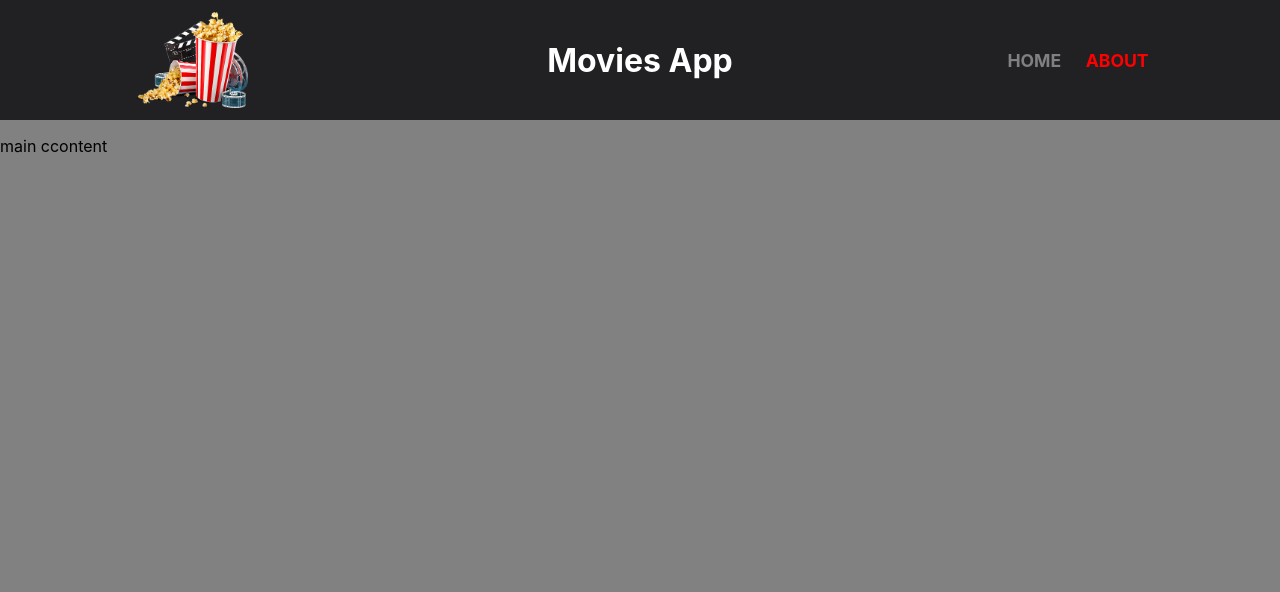
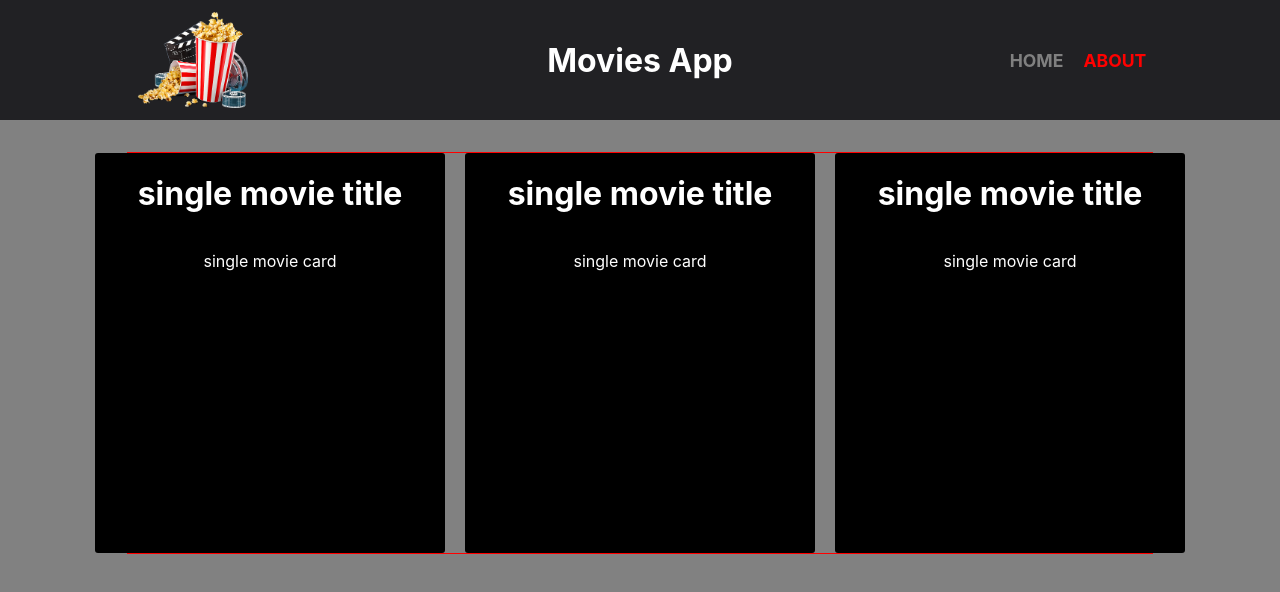
Before and after one commit to miloss98/strapi-movies-frontend, a React (Create React App) app: page / in a window 1280 px wide. Shown: the top 592 px of the page. Built offline with nearby package versions, Linux system fonts and the light colour scheme.

Commit message:
grid done

```diff
--- /dev/null
+++ b/src/components/Movie.jsx
@@ -0,0 +1,21 @@
+import "./../styles/movies.css";
+const Movie = () => {
+  return (
+    <>
+      <div className="movie-card">
+        <h1> single movie title</h1>
+        <p> single movie card</p>
+      </div>
+      <div className="movie-card">
+        <h1> single movie title</h1>
+        <p> single movie card</p>
+      </div>
+      <div className="movie-card">
+        <h1> single movie title</h1>
+        <p> single movie card</p>
+      </div>
+    </>
+  );
+};
+
+export default Movie;
--- /dev/null
+++ b/src/components/Movies.jsx
@@ -0,0 +1,11 @@
+import Movie from "./Movie";
+import "./../styles/movies.css";
+const Movies = () => {
+  return (
+    <div className="movies-container">
+      <Movie />
+    </div>
+  );
+};
+
+export default Movies;
--- a/src/components/Navbar.jsx
+++ b/src/components/Navbar.jsx
@@ -4,7 +4,7 @@ import Home from "./../pages/Home";
 import "./../styles/navbar.css";
 const Navbar = () => {
   return (
-    <div classsName="links-container">
+    <div className="links-container">
       <NavLink
         className={({ isActive }) => (isActive ? "active" : "link")}
         to="/"
--- a/src/pages/Home.jsx
+++ b/src/pages/Home.jsx
@@ -1,9 +1,9 @@
-import Header from "../components/Header";
+import Movies from "../components/Movies";
 import "./../styles/home.css";
 const Home = () => {
   return (
     <div className="wrapper">
-      <p> main ccontent</p>
+      <Movies />
     </div>
   );
 };
--- a/src/styles/home.css
+++ b/src/styles/home.css
@@ -3,5 +3,7 @@
   width: 100vw;
   display: flex;
   flex-direction: column;
+  justify-content: flex-start;
+  align-items: center;
   background-color: #818181;
 }
--- /dev/null
+++ b/src/styles/movies.css
@@ -0,0 +1,21 @@
+.movies-container {
+  margin-top: 2rem;
+  width: 80%;
+  display: grid;
+  justify-content: center;
+  align-content: center;
+  gap: 20px;
+  grid-auto-flow: column;
+  border: 1px solid red;
+}
+.movie-card {
+  height: 400px;
+  width: 350px;
+  display: flex;
+  flex-direction: column;
+  justify-content: flex-start;
+  align-items: center;
+  background-color: black;
+  color: white;
+  border-radius: 3px;
+}
--- a/src/styles/navbar.css
+++ b/src/styles/navbar.css
@@ -1,5 +1,7 @@
 .links-container {
   display: flex;
+  justify-content: center;
+  align-items: center;
   padding: 20;
 }
 .link {
```
